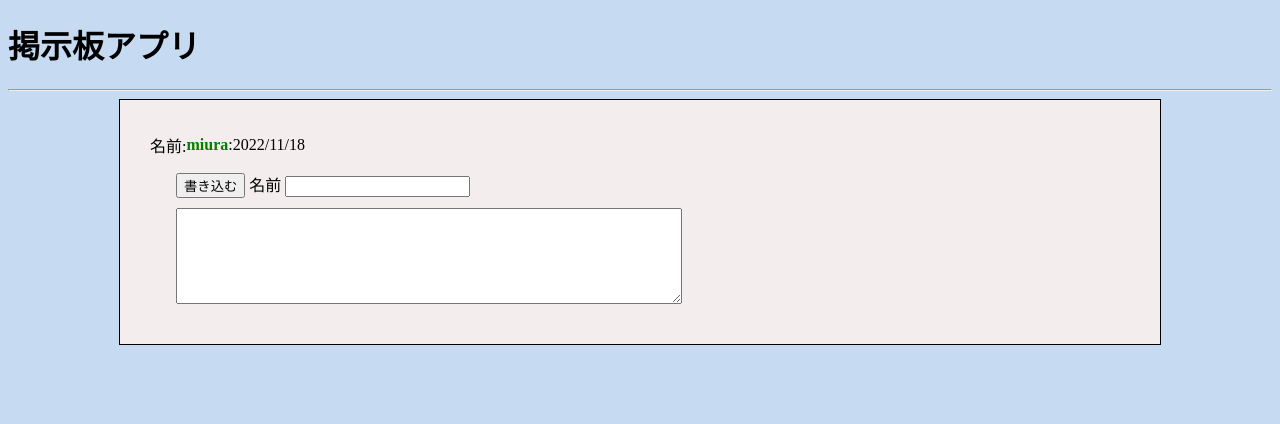
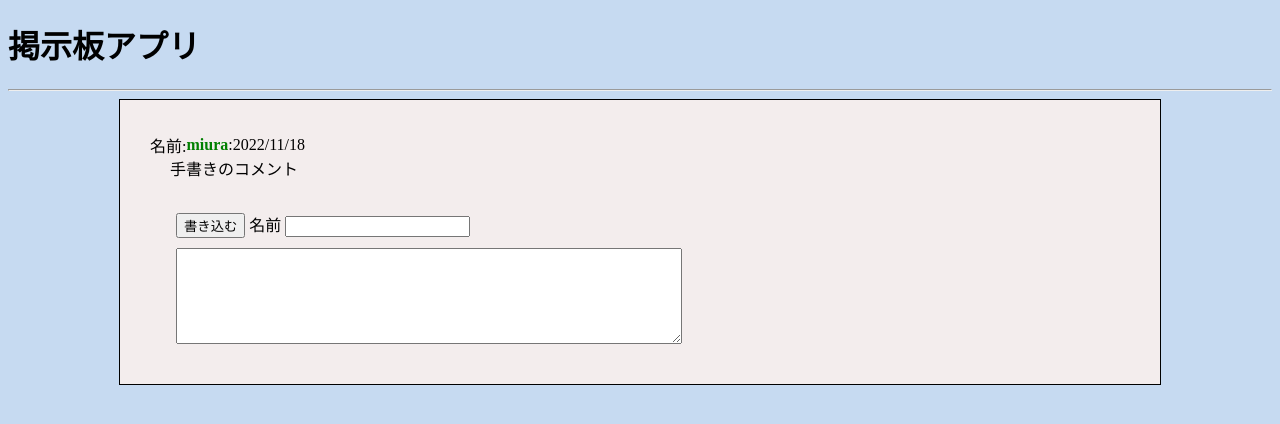
Before and after one commit to kouji2004/php_application, a PHP site: page / in a window 1280 px wide. Shown: the top 424 px of the page. Run offline with PHP 8.4, Linux system fonts and the light colour scheme.

Commit message:
書き込みをしたら上に表示

```diff
--- a/index.php
+++ b/index.php
@@ -21,6 +21,7 @@
             <p class="username">miura</p>
             <time>:2022/11/18</time>
           </div>
+          <p class="comment">手書きのコメント</p>
         </div>
       </article>
     </section>
```
